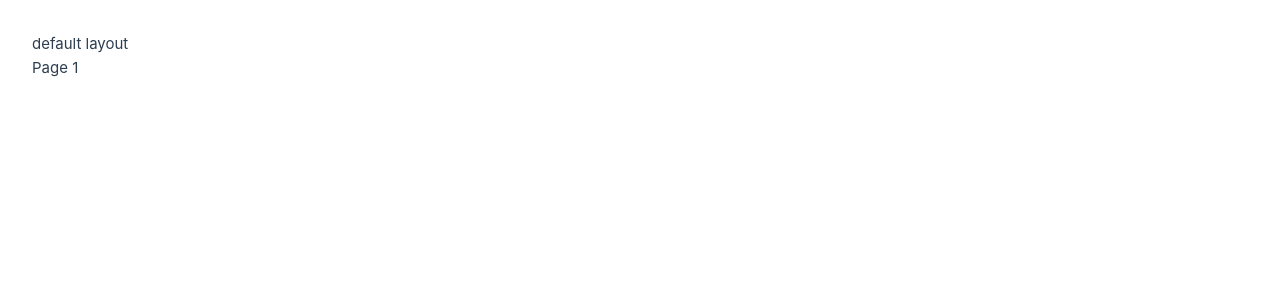
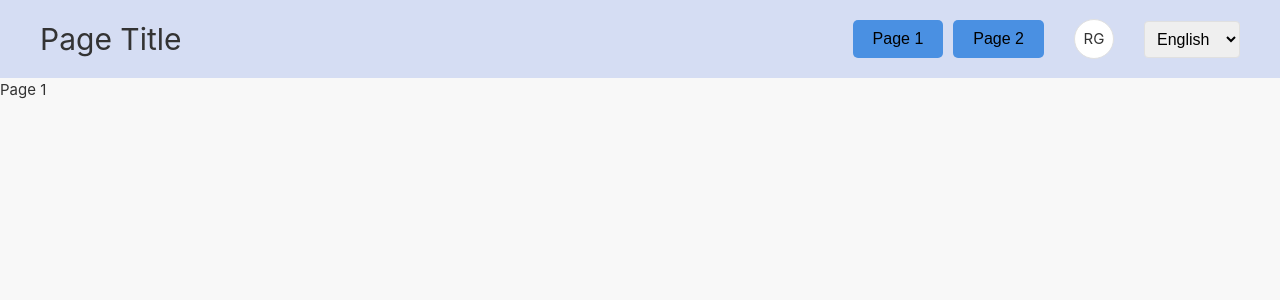
Before and after one commit to sergey742/test-project-vue, a Vue app: page / in a window 1280 px wide. Shown: the top 300 px of the page. Built offline with nearby package versions, Linux system fonts and the light colour scheme; the HTML template or start-up script is replaced by a standard one.

Commit message:
feat(#002): Create app header

```diff
--- a/src/App.vue
+++ b/src/App.vue
@@ -13,67 +13,3 @@ const route = useRoute()
 
 const layout = computed(() => route.meta.layout || DefaultLayout)
 </script>
-
-<style scoped>
-header {
-  line-height: 1.5;
-  max-height: 100vh;
-}
-
-.logo {
-  display: block;
-  margin: 0 auto 2rem;
-}
-
-nav {
-  width: 100%;
-  font-size: 12px;
-  text-align: center;
-  margin-top: 2rem;
-}
-
-nav a.router-link-exact-active {
-  color: var(--color-text);
-}
-
-nav a.router-link-exact-active:hover {
-  background-color: transparent;
-}
-
-nav a {
-  display: inline-block;
-  padding: 0 1rem;
-  border-left: 1px solid var(--color-border);
-}
-
-nav a:first-of-type {
-  border: 0;
-}
-
-@media (min-width: 1024px) {
-  header {
-    display: flex;
-    place-items: center;
-    padding-right: calc(var(--section-gap) / 2);
-  }
-
-  .logo {
-    margin: 0 2rem 0 0;
-  }
-
-  header .wrapper {
-    display: flex;
-    place-items: flex-start;
-    flex-wrap: wrap;
-  }
-
-  nav {
-    text-align: left;
-    margin-left: -1rem;
-    font-size: 1rem;
-
-    padding: 1rem 0;
-    margin-top: 1rem;
-  }
-}
-</style>
--- a/src/assets/base.css
+++ b/src/assets/base.css
@@ -1,53 +1,32 @@
-/* color palette from <https://github.com/vuejs/theme> */
 :root {
-  --vt-c-white: #ffffff;
-  --vt-c-white-soft: #f8f8f8;
-  --vt-c-white-mute: #f2f2f2;
+  /* main colors */
+  --color-primary: #4a90e2;
+  --color-secondary: #50e3c2;
+  --color-tertiary: #f5a623;
 
-  --vt-c-black: #181818;
-  --vt-c-black-soft: #222222;
-  --vt-c-black-mute: #282828;
+  /* accent colors */
+  --color-accent-1: #b8e986;
+  --color-accent-2: #d0021b;
 
-  --vt-c-indigo: #2c3e50;
+  /* neutrals colors */
+  --color-background: #f8f8f8;
+  --color-text: #333333;
+  --color-text-secondary: #777777;
+  --color-border: #e0e0e0;
 
-  --vt-c-divider-light-1: rgba(60, 60, 60, 0.29);
-  --vt-c-divider-light-2: rgba(60, 60, 60, 0.12);
-  --vt-c-divider-dark-1: rgba(84, 84, 84, 0.65);
-  --vt-c-divider-dark-2: rgba(84, 84, 84, 0.48);
+  /* other colors */
+  --color-success: #7ed321;
+  --color-warning: #f8e71c;
+  --color-error: #d0021b;
 
-  --vt-c-text-light-1: var(--vt-c-indigo);
-  --vt-c-text-light-2: rgba(60, 60, 60, 0.66);
-  --vt-c-text-dark-1: var(--vt-c-white);
-  --vt-c-text-dark-2: rgba(235, 235, 235, 0.64);
-}
+  /* buttons colors */
+  --button-primary: var(--color-primary);
+  --button-primary-hover: #357abd;
+  --button-primary-active: #2a5f9a;
 
-/* semantic color variables for this project */
-:root {
-  --color-background: var(--vt-c-white);
-  --color-background-soft: var(--vt-c-white-soft);
-  --color-background-mute: var(--vt-c-white-mute);
-
-  --color-border: var(--vt-c-divider-light-2);
-  --color-border-hover: var(--vt-c-divider-light-1);
-
-  --color-heading: var(--vt-c-text-light-1);
-  --color-text: var(--vt-c-text-light-1);
-
-  --section-gap: 160px;
-}
-
-@media (prefers-color-scheme: dark) {
-  :root {
-    --color-background: var(--vt-c-black);
-    --color-background-soft: var(--vt-c-black-soft);
-    --color-background-mute: var(--vt-c-black-mute);
-
-    --color-border: var(--vt-c-divider-dark-2);
-    --color-border-hover: var(--vt-c-divider-dark-1);
-
-    --color-heading: var(--vt-c-text-dark-1);
-    --color-text: var(--vt-c-text-dark-2);
-  }
+  --button-secondary: var(--color-secondary);
+  --button-secondary-hover: #3fb9a2;
+  --button-secondary-active: #349c89;
 }
 
 *,
--- a/src/assets/main.css
+++ b/src/assets/main.css
@@ -1,18 +1,14 @@
 @import './base.css';
 
 #app {
-  max-width: 1280px;
   margin: 0 auto;
-  padding: 2rem;
   font-weight: normal;
 }
 
 a,
 .green {
   text-decoration: none;
-  color: hsla(160, 100%, 37%, 1);
   transition: 0.4s;
-  padding: 3px;
 }
 
 @media (hover: hover) {
--- /dev/null
+++ b/src/components/common/UiButton.vue
@@ -0,0 +1,84 @@
+<template>
+  <button
+    :class="buttonClass"
+    :disabled="disabled"
+    @click="handleClick"
+  >
+    <slot />
+  </button>
+</template>
+
+<script lang="ts" setup>
+import { computed } from 'vue'
+import type { ButtonEmits, ButtonProps } from './types'
+
+const props = withDefaults(defineProps<ButtonProps>(), {
+  disabled: false,
+  variant: 'primary',
+  size: 'medium',
+})
+const emits = defineEmits<ButtonEmits>()
+
+const handleClick = () => emits('click')
+
+const buttonClass = computed(() => [
+  'button',
+  `button--${props.variant}`,
+  `button--${props.size}`,
+])
+</script>
+
+<style scoped>
+.button {
+  padding: 10px 20px;
+  border: none;
+  border-radius: 5px;
+  cursor: pointer;
+  font-size: 16px;
+  transition: background-color 0.3s ease;
+}
+
+.button--primary {
+  background-color: var(--button-primary);
+}
+
+.button--primary:hover {
+  background-color: var(--button-primary-hover);
+}
+
+.button--primary:active {
+  background-color: var(--button-primary-active);
+}
+
+.button--secondary {
+  background-color: var(--button-secondary);
+}
+
+.button--secondary:hover {
+  background-color: var(--button-secondary-hover);
+}
+
+.button--secondary:active {
+  background-color: var(--button-secondary-active);
+}
+
+.button--small {
+  font-size: 14px;
+  padding: 5px 10px;
+}
+
+.button--medium {
+  font-size: 16px;
+  padding: 10px 20px;
+}
+
+.button--large {
+  font-size: 18px;
+  padding: 15px 30px;
+}
+
+.button:disabled {
+  opacity: 0.5;
+  cursor: not-allowed;
+}
+</style>
--- /dev/null
+++ b/src/components/common/UiSelect.vue
@@ -0,0 +1,44 @@
+<template>
+  <div>
+    <select
+      :value="modelValue"
+      @change="onChange"
+      :disabled="disabled"
+    >
+      <option
+        v-for="option in options"
+        :key="option.value"
+        :value="option.value"
+      >
+        {{ option.label }}
+      </option>
+    </select>
+  </div>
+</template>
+
+<script lang="ts" setup>
+import type { SelectEmits, SelectProps } from './types'
+
+defineProps<SelectProps>()
+const emits = defineEmits<SelectEmits>()
+
+const onChange = (event: Event) => {
+  const target = event.target as HTMLSelectElement
+  emits('update:modelValue', target.value)
+}
+</script>
+
+<style scoped>
+select {
+  padding: 0.5rem;
+  font-size: 1rem;
+  border: 1px solid var(--color-border);
+  border-radius: 4px;
+  width: 100%;
+}
+
+select:disabled {
+  background-color: #f0f0f0;
+  cursor: not-allowed;
+}
+</style>
--- /dev/null
+++ b/src/components/common/types.ts
@@ -0,0 +1,24 @@
+export interface ButtonProps {
+  disabled?: boolean
+  variant?: 'primary' | 'secondary'
+  size?: 'small' | 'medium' | 'large'
+}
+
+export interface ButtonEmits {
+  (e: 'click'): void
+}
+
+export interface SelectOption {
+  value: string
+  label: string
+}
+
+export interface SelectProps {
+  modelValue: string
+  options: SelectOption[]
+  disabled?: boolean
+}
+
+export interface SelectEmits {
+  (e: 'update:modelValue', value: string): void
+}
--- /dev/null
+++ b/src/components/header/AppHeader.vue
@@ -0,0 +1,58 @@
+<template>
+  <header class="header">
+    <h1>Page Title</h1>
+
+    <div class="actions">
+      <div class="navigation-buttons">
+        <RouterLink to="/">
+          <UiButton>Page 1</UiButton>
+        </RouterLink>
+
+        <RouterLink to="/about">
+          <UiButton>Page 2</UiButton>
+        </RouterLink>
+      </div>
+
+      <UserAvatar />
+
+      <UiSelect v-model="selectedLanguage" :options="languages" />
+    </div>
+  </header>
+</template>
+
+<script setup lang="ts">
+import UiButton from '@/components/common/UiButton.vue'
+import UiSelect from '@/components/common/UiSelect.vue'
+import UserAvatar from '@/components/header/userAvatar/UserAvatar.vue'
+import { ref } from 'vue'
+
+const languages = [
+  { value: 'en', label: 'English' },
+  { value: 'es', label: 'Spanish' },
+]
+
+const selectedLanguage = ref(languages[0].value)
+</script>
+
+<style scoped>
+.header {
+  display: flex;
+  align-items: center;
+  gap: 50px;
+  padding: 15px 40px;
+  background-color: #d5ddf3;
+  justify-content: space-between;
+}
+
+.actions {
+  display: flex;
+  align-items: center;
+  gap: 30px;
+}
+
+.navigation-buttons {
+  display: flex;
+  gap: 10px;
+  align-items: center;
+}
+</style>
--- /dev/null
+++ b/src/components/header/userAvatar/UserAvatar.vue
@@ -0,0 +1,20 @@
+<template>
+  <div class="avatar">
+    <label>RG</label>
+  </div>
+</template>
+
+<style scoped>
+.avatar {
+  border-radius: 50%;
+  width: 40px;
+  height: 40px;
+  border: 1px solid var(--color-border);
+  font-weight: 700;
+  background: #fff;
+  padding: 5px;
+  display: flex;
+  align-items: center;
+  justify-content: center;
+}
+</style>
--- a/src/layouts/DefaultLayout.vue
+++ b/src/layouts/DefaultLayout.vue
@@ -1,8 +1,13 @@
 <template>
   <div>
-    <header>default layout</header>
+    <AppHeader />
+
     <main>
       <slot />
     </main>
   </div>
 </template>
+
+<script setup lang="ts">
+import AppHeader from '@/components/header/AppHeader.vue'
+</script>
```
Also changed, not shown: .prettierrc.json.
